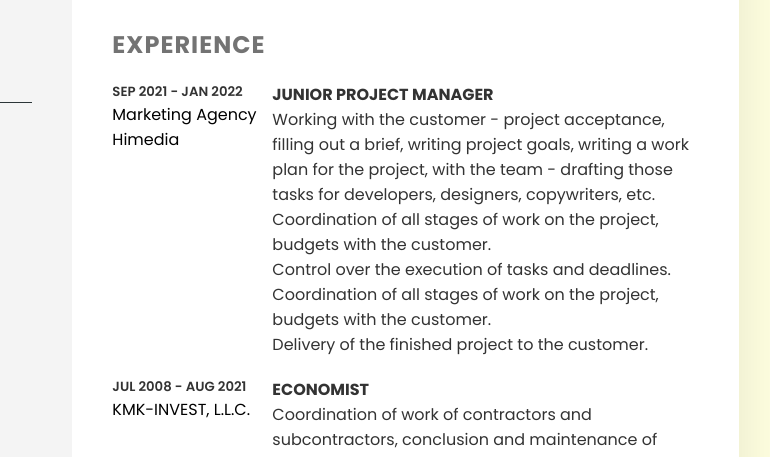
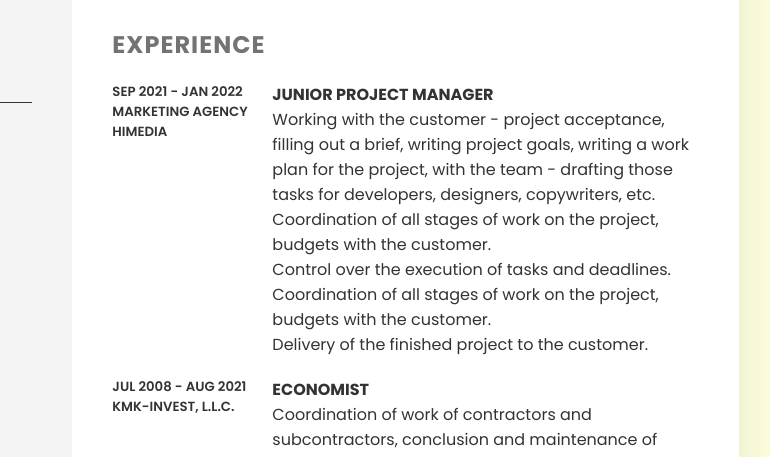
Before and after one commit to MaryiaTsvilik/rsschool-cv, a plain HTML site: page index.html in a window 1280 px wide. Shown: the part 333-790 px from the top of the page, 401-1171 px from the left. Drawn offline with Linux system fonts and the light colour scheme.

Commit message:
fixed bugs in html file

```diff
--- a/index.html
+++ b/index.html
@@ -19,7 +19,7 @@
         <div class="left_Side">
             <div class="profileText">
                 <div class="image">
-                    <img src="assets/img/img.jpg">
+                    <img src="assets/img/img.jpg" alt="my photo">
                 </div>
                 <h2>MARYIA TSVILIK<br><span>JUNIOR FRONT-END DEVELOPER</span></h2>
             </div>
@@ -110,7 +110,7 @@
                 <div class="box">
                     <div class="year_company">
                         <h5>Sep 2021 - Jan 2022</h5>
-                        <n5>Marketing Agency Himedia</n5>
+                        <h5>Marketing Agency Himedia</h5>
                     </div>
                     <div class="text">
                         <h4>Junior Project Manager</h4>
@@ -127,7 +127,7 @@
                 <div class="box">
                     <div class="year_company">
                         <h5>Jul 2008 - Aug 2021</h5>
-                        <n5>KMK-INVEST, L.L.C.</n5>
+                        <h5>KMK-INVEST, L.L.C.</h5>
                     </div>
                     <div class="text">
                         <h4>Economist</h4>
```
